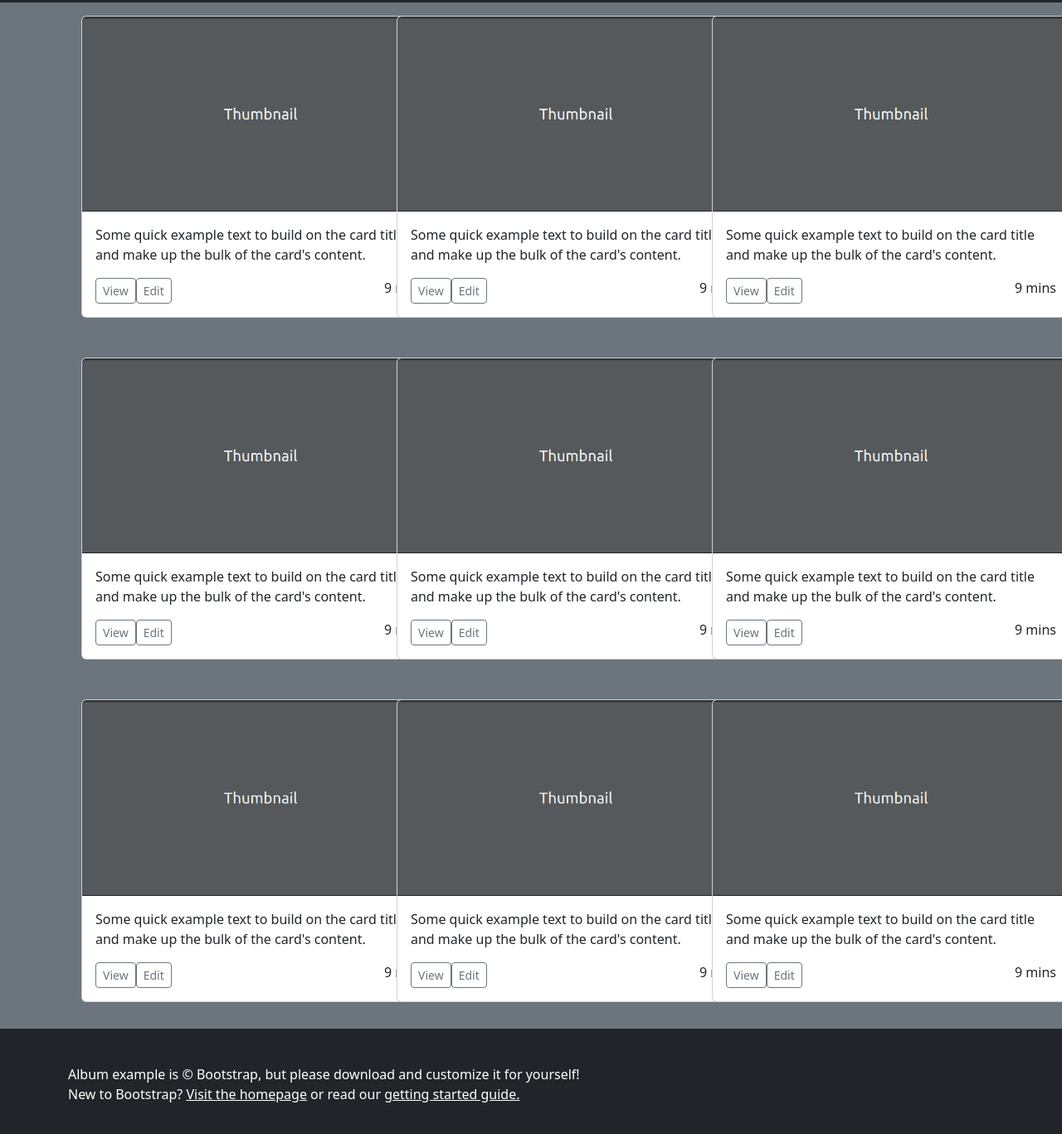
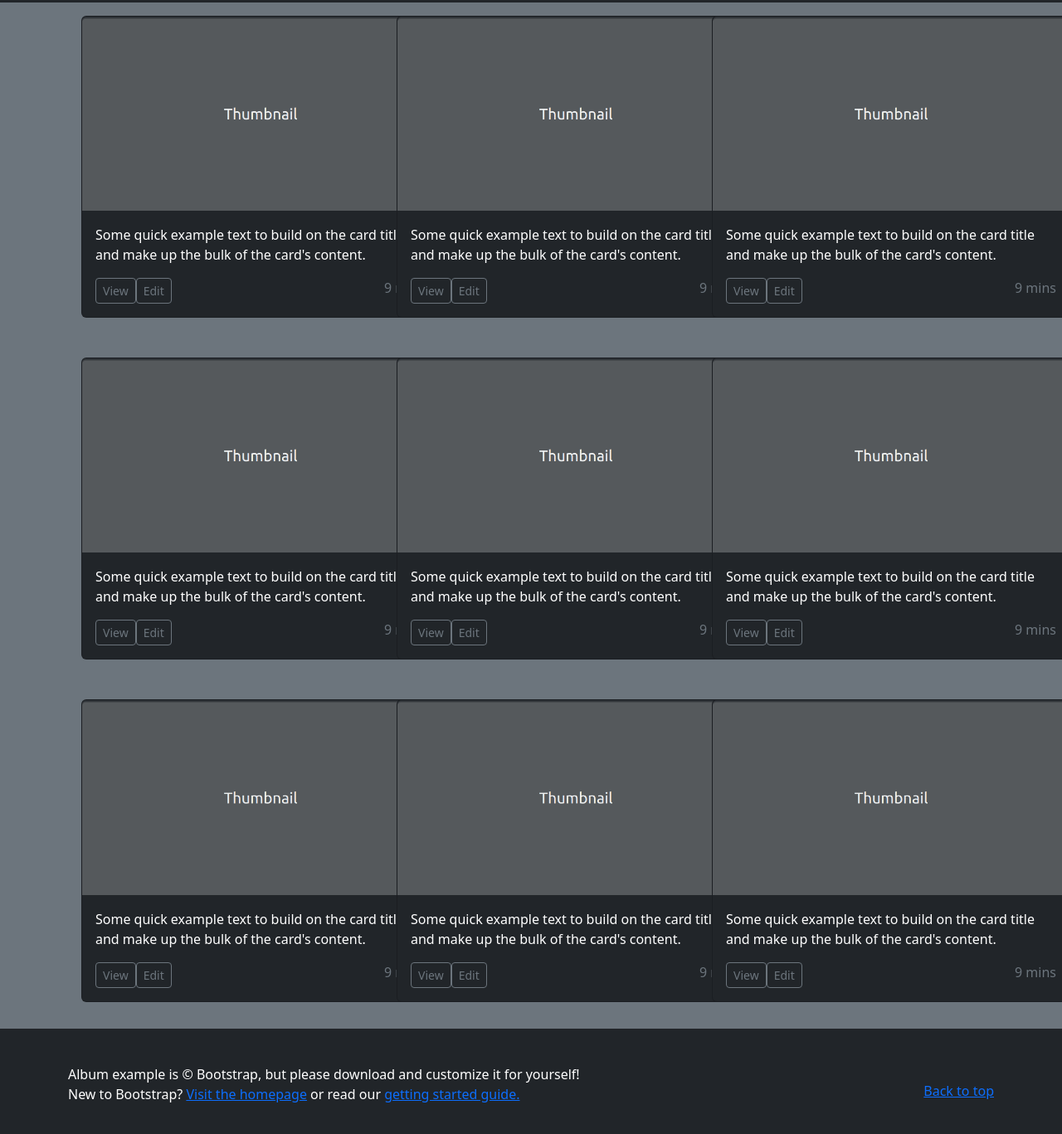
Before and after one commit to Pierrot69280/albumBootstrap, a plain HTML site: page index.html in a window 1280 px wide. Shown: the part 355-1722 px from the top of the page at 83% size. Drawn offline with nearby package versions, Linux system fonts and the light colour scheme.

Commit message:
Dernière sauvegarde

```diff
--- a/index.html
+++ b/index.html
@@ -11,18 +11,42 @@
 </head>
 <body>
 <div class="collapse" id="navbarToggleExternalContent" data-bs-theme="dark">
-    <div class="bg-dark p-4">
-        <h5 class="text-body-emphasis h4">Collapsed content</h5>
-        <span class="text-body-secondary">Toggleable via the navbar brand.</span>
+    <div class="container-fluid bg-dark">
+        <div class="container bg-dark p-4 d-flex justify-content-evenly">
+            <div class="text">
+                <h5 class="text-body-emphasis h4">About</h5>
+                <span class="text-body-secondary">Add some information about the album below, the author, or any other background context. Make it a <br>
+            few sentences long so folks can pick up some informative tidbits. Then, link them off to some social <br>
+            networking sites or contact information.</span>
+            </div>
+
+
+            <div class="contact text-white">
+                <h3>Contact</h3>
+                <p style="margin-bottom: 5px;"><u>Follow on Twitter</u></p>
+                <p style="margin-bottom: 5px;"><u>Like on Facebook</u></p>
+                <p style="margin-bottom: 5px;"><u>Email me</u></p>
+            </div>
+        </div>
     </div>
 </div>
-<nav class="navbar navbar-dark bg-dark">
-    <div class="container-fluid">
-        <button class="navbar-toggler" type="button" data-bs-toggle="collapse" data-bs-target="#navbarToggleExternalContent" aria-controls="navbarToggleExternalContent" aria-expanded="false" aria-label="Toggle navigation">
-            <span class="navbar-toggler-icon"></span>
-        </button>
+
+
+</div>
+<div class="container-fluid bg-dark ">
+    <div class="container d-flex justify-content-between">
+        <h3 class="text-white">Album</h3>
+        <nav class="navbar navbar-dark bg-dark d-flex justify-content-between">
+            <div class="container-fluid">
+                <button class="navbar-toggler" type="button" data-bs-toggle="collapse" data-bs-target="#navbarToggleExternalContent" aria-controls="navbarToggleExternalContent" aria-expanded="false" aria-label="Toggle navigation">
+                    <span class="navbar-toggler-icon"></span>
+                </button>
+            </div>
+        </nav>
     </div>
-</nav>
+</div>
+
+
 
 
 
@@ -44,160 +68,164 @@
         <div class="container">
             <div class="row">
                 <div class="col-4 mb-3">
-                    <div class="card m-3 " style="width: 27rem;">
+                    <div class="card m-3 bg-dark" style="width: 27rem;">
                         <img src="cardImg.png" class="card-img-top" alt="...">
                         <div class="card-body">
-                            <p class="card-text">Some quick example text to build on the card title and make up the bulk of the card's content.</p>
+                            <p class="card-text text-white">Some quick example text to build on the card title and make up the bulk of the card's content.</p>
 
                             <div class="boite d-flex justify-content-between">
                                 <div class="groupebtn d-flex">
                                     <button type="button" class="btn btn-sm btn-outline-secondary">View</button>
                                     <button type="button" class="btn btn-sm btn-outline-secondary">Edit</button>
                                 </div>
-                                <span class="droite">9 mins</span>
+                                <span class="droite text-secondary">9 mins</span>
                             </div>
                         </div>
                     </div>
                 </div>
                 <div class="col-4 mb-3">
-                    <div class="card m-3 " style="width: 27rem;">
+                    <div class="card m-3 bg-dark" style="width: 27rem;">
                         <img src="cardImg.png" class="card-img-top" alt="...">
                         <div class="card-body">
-                            <p class="card-text">Some quick example text to build on the card title and make up the bulk of the card's content.</p>
+                            <p class="card-text text-white">Some quick example text to build on the card title and make up the bulk of the card's content.</p>
 
                             <div class="boite d-flex justify-content-between">
                                 <div class="groupebtn d-flex">
                                     <button type="button" class="btn btn-sm btn-outline-secondary">View</button>
                                     <button type="button" class="btn btn-sm btn-outline-secondary">Edit</button>
                                 </div>
-                                <span class="droite">9 mins</span>
+                                <span class="droite text-secondary">9 mins</span>
                             </div>
                         </div>
                     </div>
                 </div>
                 <div class="col-4 mb-3">
-                    <div class="card m-3 " style="width: 27rem;">
+                    <div class="card m-3 bg-dark" style="width: 27rem;">
                         <img src="cardImg.png" class="card-img-top" alt="...">
                         <div class="card-body">
-                            <p class="card-text">Some quick example text to build on the card title and make up the bulk of the card's content.</p>
+                            <p class="card-text text-white">Some quick example text to build on the card title and make up the bulk of the card's content.</p>
 
                             <div class="boite d-flex justify-content-between">
                                 <div class="groupebtn d-flex">
                                     <button type="button" class="btn btn-sm btn-outline-secondary">View</button>
                                     <button type="button" class="btn btn-sm btn-outline-secondary">Edit</button>
                                 </div>
-                                <span class="droite">9 mins</span>
+                                <span class="droite text-secondary">9 mins</span>
                             </div>
                         </div>
                     </div>
                 </div>
                 <div class="col-4 mb-3">
-                    <div class="card m-3 " style="width: 27rem;">
+                    <div class="card m-3 bg-dark" style="width: 27rem;">
                         <img src="cardImg.png" class="card-img-top" alt="...">
                         <div class="card-body">
-                            <p class="card-text">Some quick example text to build on the card title and make up the bulk of the card's content.</p>
+                            <p class="card-text text-white">Some quick example text to build on the card title and make up the bulk of the card's content.</p>
 
                             <div class="boite d-flex justify-content-between">
                                 <div class="groupebtn d-flex">
                                     <button type="button" class="btn btn-sm btn-outline-secondary">View</button>
                                     <button type="button" class="btn btn-sm btn-outline-secondary">Edit</button>
                                 </div>
-                                <span class="droite">9 mins</span>
+                                <span class="droite text-secondary">9 mins</span>
                             </div>
                         </div>
                     </div>
                 </div>
                 <div class="col-4 mb-3">
-                    <div class="card m-3 " style="width: 27rem;">
+                    <div class="card m-3 bg-dark" style="width: 27rem;">
                         <img src="cardImg.png" class="card-img-top" alt="...">
                         <div class="card-body">
-                            <p class="card-text">Some quick example text to build on the card title and make up the bulk of the card's content.</p>
+                            <p class="card-text text-white">Some quick example text to build on the card title and make up the bulk of the card's content.</p>
 
                             <div class="boite d-flex justify-content-between">
                                 <div class="groupebtn d-flex">
                                     <button type="button" class="btn btn-sm btn-outline-secondary">View</button>
                                     <button type="button" class="btn btn-sm btn-outline-secondary">Edit</button>
                                 </div>
-                                <span class="droite">9 mins</span>
+                                <span class="droite text-secondary">9 mins</span>
                             </div>
                         </div>
                     </div>
                 </div>
                 <div class="col-4 mb-3">
-                    <div class="card m-3 " style="width: 27rem;">
+                    <div class="card m-3 bg-dark" style="width: 27rem;">
                         <img src="cardImg.png" class="card-img-top" alt="...">
                         <div class="card-body">
-                            <p class="card-text">Some quick example text to build on the card title and make up the bulk of the card's content.</p>
+                            <p class="card-text text-white">Some quick example text to build on the card title and make up the bulk of the card's content.</p>
 
                             <div class="boite d-flex justify-content-between">
                                 <div class="groupebtn d-flex">
                                     <button type="button" class="btn btn-sm btn-outline-secondary">View</button>
                                     <button type="button" class="btn btn-sm btn-outline-secondary">Edit</button>
                                 </div>
-                                <span class="droite">9 mins</span>
+                                <span class="droite text-secondary">9 mins</span>
                             </div>
                         </div>
                     </div>
                 </div>
                 <div class="col-4 mb-3">
-                    <div class="card m-3 " style="width: 27rem;">
+                    <div class="card m-3 bg-dark" style="width: 27rem;">
                         <img src="cardImg.png" class="card-img-top" alt="...">
                         <div class="card-body">
-                            <p class="card-text">Some quick example text to build on the card title and make up the bulk of the card's content.</p>
+                            <p class="card-text text-white">Some quick example text to build on the card title and make up the bulk of the card's content.</p>
 
                             <div class="boite d-flex justify-content-between">
                                 <div class="groupebtn d-flex">
                                     <button type="button" class="btn btn-sm btn-outline-secondary">View</button>
                                     <button type="button" class="btn btn-sm btn-outline-secondary">Edit</button>
                                 </div>
-                                <span class="droite">9 mins</span>
+                                <span class="droite text-secondary">9 mins</span>
                             </div>
                         </div>
                     </div>
                 </div>
                 <div class="col-4 mb-3">
-                    <div class="card m-3 " style="width: 27rem;">
+                    <div class="card m-3 bg-dark" style="width: 27rem;">
                         <img src="cardImg.png" class="card-img-top" alt="...">
                         <div class="card-body">
-                            <p class="card-text">Some quick example text to build on the card title and make up the bulk of the card's content.</p>
+                            <p class="card-text text-white">Some quick example text to build on the card title and make up the bulk of the card's content.</p>
 
                             <div class="boite d-flex justify-content-between">
                                 <div class="groupebtn d-flex">
                                     <button type="button" class="btn btn-sm btn-outline-secondary">View</button>
                                     <button type="button" class="btn btn-sm btn-outline-secondary">Edit</button>
                                 </div>
-                                <span class="droite">9 mins</span>
+                                <span class="droite text-secondary">9 mins</span>
                             </div>
                         </div>
                     </div>
                 </div>
                 <div class="col-4 mb-3">
-                    <div class="card m-3 " style="width: 27rem;">
+                    <div class="card m-3 bg-dark" style="width: 27rem;">
                         <img src="cardImg.png" class="card-img-top" alt="...">
                         <div class="card-body">
-                            <p class="card-text">Some quick example text to build on the card title and make up the bulk of the card's content.</p>
+                            <p class="card-text text-white">Some quick example text to build on the card title and make up the bulk of the card's content.</p>
 
                             <div class="boite d-flex justify-content-between">
                                 <div class="groupebtn d-flex">
                                     <button type="button" class="btn btn-sm btn-outline-secondary">View</button>
                                     <button type="button" class="btn btn-sm btn-outline-secondary">Edit</button>
                                 </div>
-                                <span class="droite">9 mins</span>
+                                <span class="droite text-secondary">9 mins</span>
                             </div>
                         </div>
                     </div>
                 </div>
+
+
             </div>
         </div>
 
 </div>
 
 <div class="container-fluid bg-dark" style="height: 4cm;">
-    <div class="container d-flex align-items-center text-white" style="height: 100%;">
+    <div class="container d-flex align-items-center justify-content-between text-white" style="height: 100%;">
         <p>Album example is © Bootstrap, but please download and customize it for yourself! <br>
-            New to Bootstrap? <u>Visit the homepage</u> or read our <u>getting started guide.</u></p>
+            New to Bootstrap? <a href="https://getbootstrap.com/">Visit the homepage</a> or read our <a href="https://getbootstrap.com/docs/5.3/getting-started/introduction/">getting started guide.</a></p>
+        <a href="#">Back to top</a>
     </div>
 </div>
+
 
 
 
```
